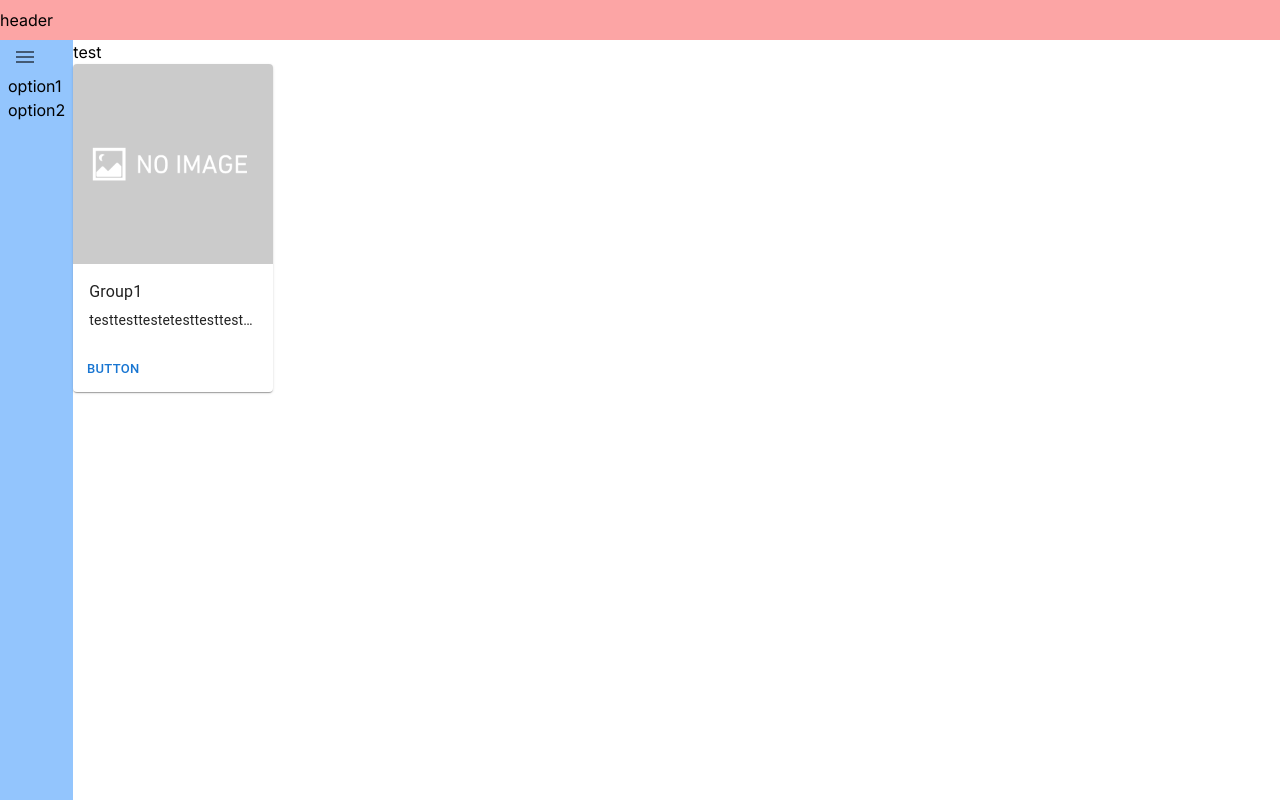
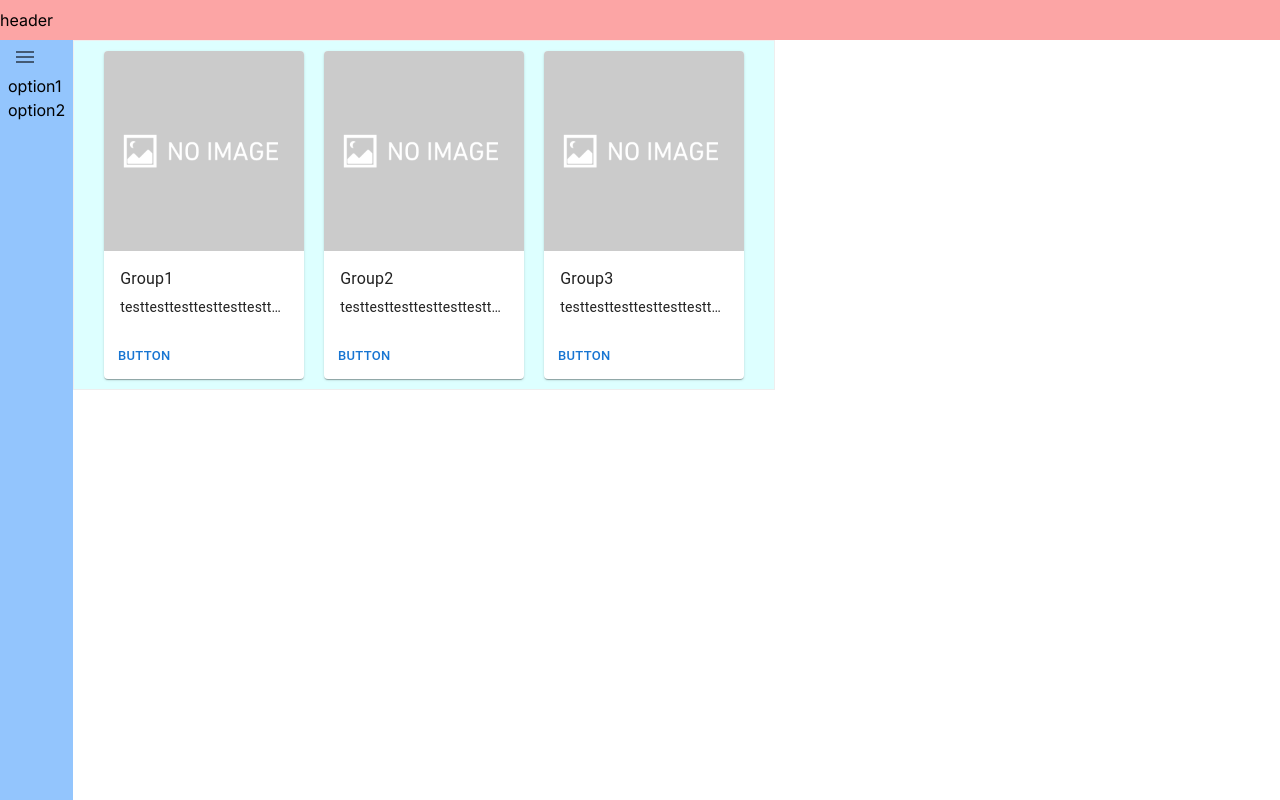
Before and after one commit to sugiwa/matching-app, a Next.js app: page / in a window 1280 px wide. Built offline with nearby package versions, Linux system fonts and the light colour scheme.

Commit message:
create GroupList component

```diff
--- a/src/app/components/GroupCard/GroupCard.tsx
+++ b/src/app/components/Group/GroupCard.tsx
@@ -8,16 +8,21 @@ import {
 import Image from "next/image";
 import NoImage from "public/no_image.png";
 
-const GroupCard = () => {
+type Props = {
+  name: string;
+  description: string;
+};
+
+const GroupCard = ({ name, description }: Props) => {
   return (
-    <Card sx={{ maxWidth: 200 }}>
+    <Card sx={{ maxWidth: 200, margin:"10px" }}>
       <Image src={NoImage} width={200} height={100} alt="no image" />
       <CardContent>
         <Typography gutterBottom variant="body1">
-          Group1
+          {name}
         </Typography>
         <Typography variant="body2" className="truncate">
-          testtesttestetesttesttesttesttesttestetesttesttest
+          {description}
         </Typography>
       </CardContent>
       <CardActions>
--- /dev/null
+++ b/src/app/components/Group/GroupList.tsx
@@ -0,0 +1,36 @@
+import { Box } from "@mui/material";
+import GroupCard from "./GroupCard";
+
+const groupList = [
+  {
+    name: "Group1",
+    description: "testtesttesttesttesttesttesttest",
+  },
+  {
+    name: "Group2",
+    description: "testtesttesttesttesttesttesttest",
+  },
+  {
+    name: "Group3",
+    description: "testtesttesttesttesttesttesttest",
+  },
+];
+
+const GroupList = () => {
+  return (
+    <Box
+      sx={{
+        padding: "0 20px",
+        display: "flex",
+        flex: "1",
+        backgroundColor: "#DDFFFF",
+        border: "1px #EEEEEE solid",
+      }}
+    >
+      {groupList.map((group, i) => (
+        <GroupCard key={i} name={group.name} description={group.description} />
+      ))}
+    </Box>
+  );
+};
+export default GroupList;
--- a/src/app/page.tsx
+++ b/src/app/page.tsx
@@ -1,7 +1,7 @@
 import Image from "next/image";
 import Header from "./components/Header";
 import NavBar from "./components/NavBar";
-import GroupCard from "./components/GroupCard/GroupCard";
+import GroupList from "./components/Group/GroupList";
 
 export default function Home() {
   return (
@@ -9,9 +9,8 @@ export default function Home() {
       <Header />
       <div className="flex flex-1">
         <NavBar />
-        <main>test
-
-          <GroupCard></GroupCard>
+        <main>
+          <GroupList />
         </main>
       </div>
     </div>
```
